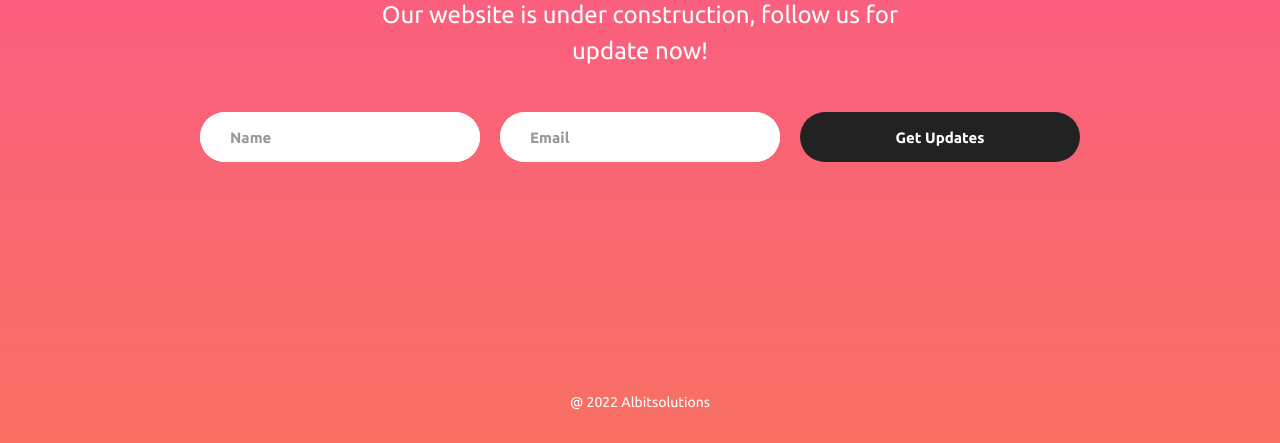
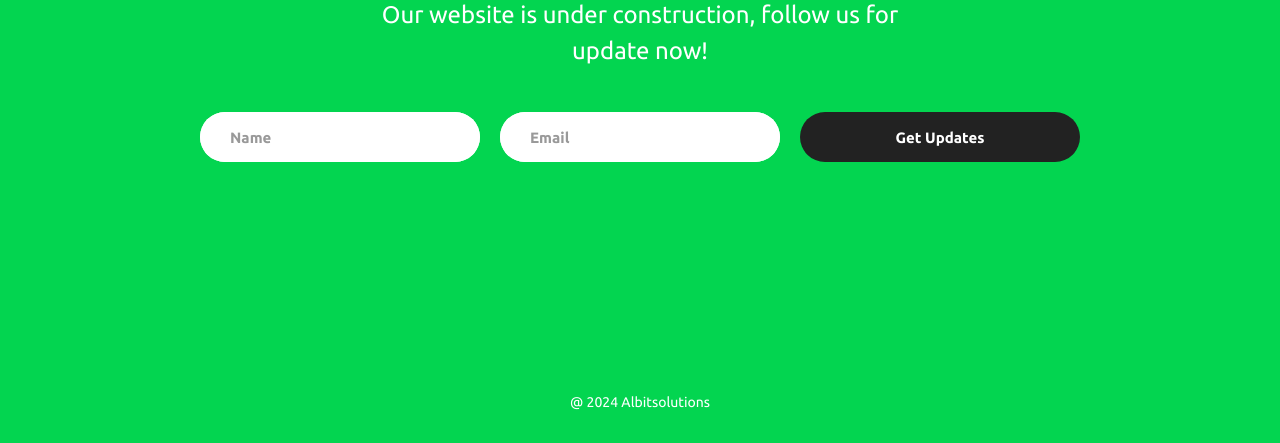
Before and after one commit to rdrabo/website, a plain HTML site: page index.html in a window 1280 px wide. Shown: the part 357-800 px from the top of the page. Drawn offline with Linux system fonts and the light colour scheme.

Commit message:
Update copyright and background color

```diff
--- a/css/main.css
+++ b/css/main.css
@@ -249,11 +249,11 @@ Primary use:
 
 /*---------------------------------------------*/
 .bg-g1 {
-  background: #fb5f7e;
-  background: -webkit-linear-gradient(bottom, #f77062, #fe5196);
-  background: -o-linear-gradient(bottom, #f77062, #fe5196);
-  background: -moz-linear-gradient(bottom, #f77062, #fe5196);
-  background: linear-gradient(bottom, #f77062, #fe5196);
+  background: #03d550;
+  background: -webkit-linear-gradient(bottom, #03d550, #03d550);
+  background: -o-linear-gradient(bottom, #03d550, #03d550);
+  background: -moz-linear-gradient(bottom, #03d550, #03d550);
+  background: linear-gradient(bottom, #03d550, #03d550);
 }
 
 
--- a/index.html
+++ b/index.html
@@ -72,7 +72,7 @@
 		</div>
 
 		<span class="s1-txt2 txt-center">
-			@ 2022 Albitsolutions
+			@ 2024 Albitsolutions
 		</span>
 
 	</div>
```
